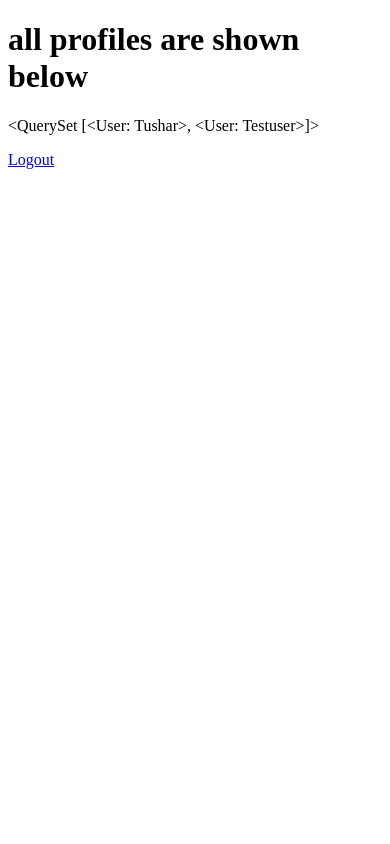
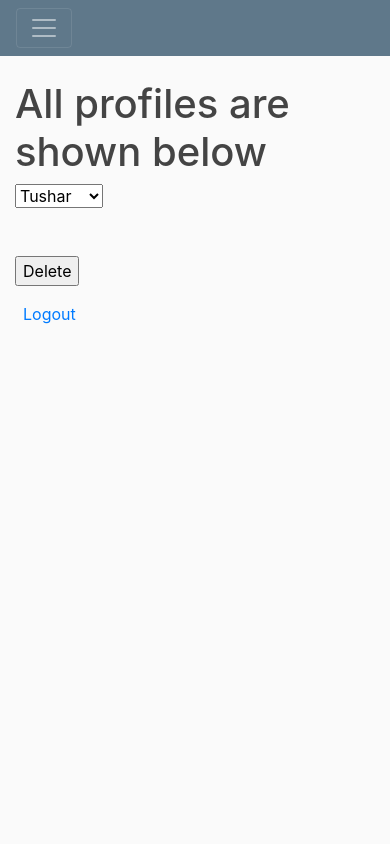
Before and after one commit to tamanaKunwar/User_Control_System, a Django app: page /accounts/profile/ in a window 390 px wide. Run offline with Django 3.2, Linux system fonts and the light colour scheme; data comes from the database, SQL or seed files in the repository; both versions use the stored data as it was after the commit; some libraries are stand-ins or nearby versions.

Commit message:
Added delete functionality for user and added styling to pages

```diff
--- a/Customers/settings.py
+++ b/Customers/settings.py
@@ -38,6 +38,7 @@ INSTALLED_APPS = [
     'django.contrib.messages',
     'django.contrib.staticfiles',
     'Users',
+    'crispy_forms',
 ]
 
 
@@ -56,7 +57,7 @@ ROOT_URLCONF = 'Customers.urls'
 TEMPLATES = [
     {
         'BACKEND': 'django.template.backends.django.DjangoTemplates',
-        'DIRS': [],
+        'DIRS': [os.path.join(BASE_DIR, 'templates')],
         'APP_DIRS': True,
         'OPTIONS': {
             'context_processors': [
@@ -120,3 +121,4 @@ USE_TZ = True
 # https://docs.djangoproject.com/en/3.0/howto/static-files/
 
 STATIC_URL = '/static/'
+CRISPY_TEMPLATE_PACK = 'bootstrap4'
--- a/Customers/urls.py
+++ b/Customers/urls.py
@@ -26,4 +26,5 @@ urlpatterns = [
     path('signup/', user_views.register, name='signup'),
     path('logout/', auth_view.LogoutView.as_view(template_name='Users/logout.html'), name='logout'),
     path('accounts/profile/', views.profile, name='profile'),
+    path('accounts/profile/user_delete/', views.delete, name='delete'),
 ]
--- /dev/null
+++ b/Users/static/Users/static.css
@@ -0,0 +1,84 @@
+body {
+  background: #fafafa;
+  color: #333333;
+  margin-top: 5rem;
+}
+
+h1, h2, h3, h4, h5, h6 {
+  color: #444444;
+}
+
+ul {
+  margin: 0;
+}
+
+.bg-steel {
+  background-color: #5f788a;
+}
+
+.site-header .navbar-nav .nav-link {
+  color: #cbd5db;
+}
+
+.site-header .navbar-nav .nav-link:hover {
+  color: #ffffff;
+}
+
+.site-header .navbar-nav .nav-link.active {
+  font-weight: 500;
+}
+
+.content-section {
+  background: #ffffff;
+  padding: 10px 20px;
+  border: 1px solid #dddddd;
+  border-radius: 3px;
+  margin-bottom: 20px;
+}
+
+.article-title {
+  color: #444444;
+}
+
+a.article-title:hover {
+  color: #428bca;
+  text-decoration: none;
+}
+
+.article-content {
+  white-space: pre-line;
+}
+
+.article-img {
+  height: 65px;
+  width: 65px;
+  margin-right: 16px;
+}
+
+.article-metadata {
+  padding-bottom: 1px;
+  margin-bottom: 4px;
+  border-bottom: 1px solid #e3e3e3
+}
+
+.article-metadata a:hover {
+  color: #333;
+  text-decoration: none;
+}
+
+.article-svg {
+  width: 25px;
+  height: 25px;
+  vertical-align: middle;
+}
+
+.account-img {
+  height: 125px;
+  width: 125px;
+  margin-right: 20px;
+  margin-bottom: 16px;
+}
+
+.account-heading {
+  font-size: 2.5rem;
+}
--- /dev/null
+++ b/Users/templates/Users/base.html
@@ -0,0 +1,50 @@
+{% load static %}
+<html>
+<head>
+     <!-- Required meta tags -->
+    <meta charset="utf-8">
+    <meta name="viewport" content="width=device-width, initial-scale=1, shrink-to-fit=no">
+
+    <!-- Bootstrap CSS -->
+    <link rel="stylesheet" href="https://maxcdn.bootstrapcdn.com/bootstrap/4.0.0/css/bootstrap.min.css" integrity="sha384-Gn5384xqQ1aoWXA+058RXPxPg6fy4IWvTNh0E263XmFcJlSAwiGgFAW/dAiS6JXm" crossorigin="anonymous">
+    <link rel="stylesheet" href="{% static 'Users/static.css'%}" type="text/css">
+</head>
+<body>
+<header class="site-header">
+      <nav class="navbar navbar-expand-md navbar-dark bg-steel fixed-top">
+        <div class="container">
+          <button class="navbar-toggler" type="button" data-toggle="collapse" data-target="#navbarToggle" aria-controls="navbarToggle" aria-expanded="false" aria-label="Toggle navigation">
+          <span class="navbar-toggler-icon"></span>
+          </button>
+          <div class="collapse navbar-collapse" id="navbarToggle">
+            <div class="navbar-nav mr-auto">
+            </div>
+          </div>
+        </div>
+      </nav>
+    </header>
+
+ <main role="main" class="container">
+      <div class="row">
+        <div class="col-md-8">
+             {% if messages %}
+                {% for message in messages%}
+                    <div class="alert alert-{{message.tags}}">
+                        {{message}}
+                    </div>
+                {% endfor%}
+           {% endif %}
+          {% block content %}{% endblock %}
+        </div>
+
+      </div>
+    </main>
+    <!-- Optional JavaScript -->
+    <!-- jQuery first, then Popper.js, then Bootstrap JS -->
+    <script src="https://code.jquery.com/jquery-3.2.1.slim.min.js" integrity="sha384-KJ3o2DKtIkvYIK3UENzmM7KCkRr/rE9/Qpg6aAZGJwFDMVNA/GpGFF93hXpG5KkN" crossorigin="anonymous"></script>
+    <script src="https://cdnjs.cloudflare.com/ajax/libs/popper.js/1.12.9/umd/popper.min.js" integrity="sha384-ApNbgh9B+Y1QKtv3Rn7W3mgPxhU9K/ScQsAP7hUibX39j7fakFPskvXusvfa0b4Q" crossorigin="anonymous"></script>
+    <script src="https://maxcdn.bootstrapcdn.com/bootstrap/4.0.0/js/bootstrap.min.js" integrity="sha384-JZR6Spejh4U02d8jOt6vLEHfe/JQGiRRSQQxSfFWpi1MquVdAyjUar5+76PVCmYl" crossorigin="anonymous"></script>
+
+
+</body>
+</html>
--- a/Users/templates/Users/profile.html
+++ b/Users/templates/Users/profile.html
@@ -1,12 +1,15 @@
-<!DOCTYPE html>
-<html lang="en">
-<head>
-    <meta charset="UTF-8">
-    <title> Welcome </title>
-</head>
-<body>
-    <H1> all profiles are shown below</H1>
-    <p class="article-content">{{all}}</p>
+{% extends "Users/base.html" %}
+{% load crispy_forms_tags %}
+{% block content %}
+    <H1> All profiles are shown below</H1>
+    <form method="post" action="{% url 'delete'%}">
+        {% csrf_token %}
+    <select name="all_users">
+        {% for i in name %}
+            <option value="{{i}}">{{i}}</option>
+        {% endfor %}
+    </select><br><br><br>
+    <input  type = "submit" value="Delete">
+    </form>
     <a class="ml-2" href="{% url 'logout' %}">Logout</a></small>
-</body>
-</html>
+{% endblock %}
--- /dev/null
+++ b/Users/templates/Users/userdelete.html
@@ -0,0 +1,5 @@
+{% extends "Users/base.html" %}
+{% block content %}
+    <h1> Are you sure you want to delete it {{object}}? </h1>
+    <p> <input type="submit" value="Yes"/> <a href="{% url 'profile' %}" > Cancel</a></p>
+{% endblock %}
--- a/Users/views.py
+++ b/Users/views.py
@@ -3,6 +3,7 @@ from .forms import UserRegisterForm
 from django.contrib import messages
 from django.contrib.auth.models import User
 from django.contrib.auth import get_user_model
+from django.shortcuts import get_object_or_404
 
 def register(request):
     if request.method=="POST":
@@ -21,8 +22,18 @@ def profile(request):
     l = []
     all_users = get_user_model().objects.all()
     for i in all_users:
-        print(i)
-    context = {'all': all_users}
+        context = {'name': all_users}
+
     print(context)
-    print(all)
     return render(request, 'Users/profile.html', context)
+
+def delete(request):
+    print("Welcome")
+    print(request.POST.get('all_users'))
+    user_id = request.POST.get('all_users')
+    print(user_id)
+    obj = get_object_or_404(User, username=user_id)
+    if request.method == "POST":
+        obj.delete()
+        messages.success(request, f'"{user_id}" is deleted successfully')
+        return redirect("/accounts/profile/")
```
Also changed, not shown: Users/models.py (deleted, +0 -8 lines), Users/templates/Users/Signup.html (+5 -10 lines), Users/templates/Users/login.html (+6 -11 lines), Users/templates/Users/logout.html (+5 -12 lines), db.sqlite3.
